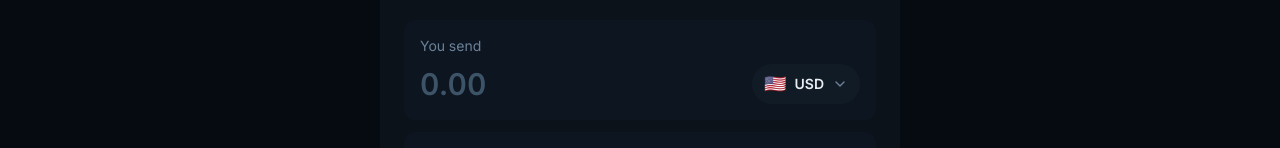
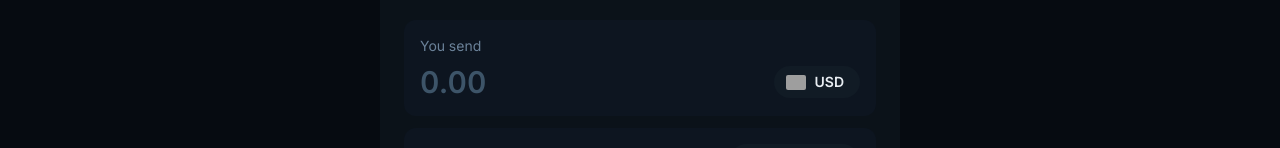
Before and after one commit to aamirdev07/peer-clone, a Next.js app: page /swap in a window 1280 px wide. Shown: the part 212-360 px from the top of the page. Built offline with nearby package versions, Linux system fonts and the light colour scheme; grey boxes are pictures that could not be loaded; a web font is replaced by a local one.

Commit message:
Refactor currency display in multiple components to use CountryFlag for improved visual representation. Updated NewDepositForm, BuyPanel, OrderBookFilters, CurrencySelector, and SellTab to replace flag icons with CountryFlag component.

```diff
--- a/src/components/deposits/NewDepositForm.tsx
+++ b/src/components/deposits/NewDepositForm.tsx
@@ -5,6 +5,7 @@ import { ChevronDown, ChevronUp, X, AlertCircle, HelpCircle } from "lucide-react
 import { toast } from "sonner";
 import { CURRENCIES, PAYMENT_METHODS } from "@/lib/constants";
 import { formatNumber } from "@/lib/utils";
+import CountryFlag from "@/components/shared/CountryFlag";
 
 interface NewDepositFormProps {
   onClose: () => void;
@@ -191,7 +192,7 @@ export default function NewDepositForm({ onClose }: NewDepositFormProps) {
                             <span className="text-text-secondary text-xs uppercase tracking-wider font-medium">Configured Rates</span>
                             <div className="mt-2 flex items-center justify-between bg-bg-surface rounded-lg px-3 py-2.5 border border-border-subtle">
                               <div className="flex items-center gap-2">
-                                <span className="text-lg">{selectedCurrency.flag}</span>
+                                <CountryFlag currency={selectedCurrency.code} size={20} />
                                 <span className="text-text-primary text-sm font-medium">{currency}</span>
                               </div>
                               <div className="text-right">
@@ -321,7 +322,7 @@ export default function NewDepositForm({ onClose }: NewDepositFormProps) {
                     onClick={() => { setCurrencyOpen(!currencyOpen); setPlatformOpen(false); }}
                     className="w-full flex items-center gap-2.5 bg-bg-input rounded-xl px-4 py-3 transition-all hover:bg-bg-surface-hover"
                   >
-                    <span className="text-lg">{selectedCurrency.flag}</span>
+                    <CountryFlag currency={selectedCurrency.code} size={20} />
                     <span className="text-sm font-medium text-text-primary">{selectedCurrency.code}</span>
                     <ChevronDown className="w-4 h-4 text-text-secondary ml-auto" />
                   </button>
@@ -333,7 +334,7 @@ export default function NewDepositForm({ onClose }: NewDepositFormProps) {
                           onClick={() => handleCurrencyChange(c.code)}
                           className={`w-full flex items-center gap-3 px-4 py-2.5 text-sm hover:bg-bg-surface-hover transition-colors ${c.code === currency ? "text-accent-purple" : "text-text-primary"}`}
                         >
-                          <span className="text-lg">{c.flag}</span>
+                          <CountryFlag currency={c.code} size={20} />
                           <span className="font-medium">{c.code}</span>
                         </button>
                       ))}
@@ -380,7 +381,7 @@ export default function NewDepositForm({ onClose }: NewDepositFormProps) {
 
             <div className="flex items-center gap-2">
               <span className="inline-flex items-center gap-1.5 bg-bg-surface-raised rounded-full px-3 py-1.5">
-                <span className="text-lg">{selectedCurrency.flag}</span>
+                <CountryFlag currency={selectedCurrency.code} size={20} />
                 <span className="text-text-primary text-sm font-medium">{currency}</span>
               </span>
             </div>
--- a/src/components/liquidity/BuyPanel.tsx
+++ b/src/components/liquidity/BuyPanel.tsx
@@ -4,6 +4,7 @@ import { useState, useMemo, useRef, useEffect } from "react";
 import { ChevronDown, ChevronUp } from "lucide-react";
 import { toast } from "sonner";
 import { LiquidityRow, PAYMENT_METHODS, CURRENCIES } from "@/lib/constants";
+import CountryFlag from "@/components/shared/CountryFlag";
 import { formatNumber } from "@/lib/utils";
 
 interface BuyPanelProps {
@@ -195,7 +196,7 @@ export default function BuyPanel({ row, onClose }: BuyPanelProps) {
             {formatNumber(sendAmount, 2)}
           </span>
           <div className="flex items-center gap-1.5">
-            <span className="text-lg">{currency.flag}</span>
+            <CountryFlag currency={currency.code} size={18} />
             <span className="text-text-primary text-sm font-medium">{currency.code}</span>
           </div>
         </div>
--- a/src/components/liquidity/OrderBookFilters.tsx
+++ b/src/components/liquidity/OrderBookFilters.tsx
@@ -4,6 +4,7 @@ import { useState, useRef, useEffect } from "react";
 import { useRouter } from "next/navigation";
 import { ChevronDown, Filter, RefreshCw, MoreHorizontal, LayoutList, Table2 } from "lucide-react";
 import { CURRENCIES, PAYMENT_METHODS } from "@/lib/constants";
+import CountryFlag from "@/components/shared/CountryFlag";
 
 interface OrderBookFiltersProps {
   currency: string;
@@ -72,7 +73,7 @@ export default function OrderBookFilters({
           onClick={() => setCurrencyOpen(!currencyOpen)}
           className="flex items-center gap-2 bg-bg-surface-raised hover:bg-bg-surface-hover rounded-full px-3 py-1.5 transition-all duration-200"
         >
-          <span className="text-lg leading-none">{selectedCurrency.flag}</span>
+          <CountryFlag currency={selectedCurrency.code} size={20} />
           <span className="text-sm font-medium text-text-primary">{selectedCurrency.code}</span>
           <ChevronDown className="w-3.5 h-3.5 text-text-secondary" />
         </button>
@@ -89,7 +90,7 @@ export default function OrderBookFilters({
                   c.code === currency ? "text-accent-purple" : "text-text-primary"
                 }`}
               >
-                <span className="text-lg">{c.flag}</span>
+                <CountryFlag currency={c.code} size={20} />
                 <span className="font-medium">{c.code}</span>
               </button>
             ))}
--- /dev/null
+++ b/src/components/shared/CountryFlag.tsx
@@ -0,0 +1,38 @@
+"use client";
+
+/* eslint-disable @next/next/no-img-element */
+
+const COUNTRY_CODES: Record<string, string> = {
+  USD: "us",
+  EUR: "eu",
+  GBP: "gb",
+  ARS: "ar",
+  BRL: "br",
+  INR: "in",
+  MXN: "mx",
+  NGN: "ng",
+  TRY: "tr",
+};
+
+interface CountryFlagProps {
+  currency: string;
+  size?: number;
+  className?: string;
+}
+
+export default function CountryFlag({ currency, size = 20, className = "" }: CountryFlagProps) {
+  const countryCode = COUNTRY_CODES[currency];
+  if (!countryCode) return null;
+
+  return (
+    <img
+      src={`https://flagcdn.com/w40/${countryCode}.png`}
+      srcSet={`https://flagcdn.com/w80/${countryCode}.png 2x`}
+      width={size}
+      height={Math.round(size * 0.75)}
+      alt={currency}
+      className={`inline-block rounded-sm object-cover ${className}`}
+      style={{ width: size, height: Math.round(size * 0.75) }}
+    />
+  );
+}
--- a/src/components/swap/CurrencySelector.tsx
+++ b/src/components/swap/CurrencySelector.tsx
@@ -3,6 +3,7 @@
 import { useState, useRef, useEffect } from "react";
 import { ChevronDown } from "lucide-react";
 import { CURRENCIES } from "@/lib/constants";
+import CountryFlag from "@/components/shared/CountryFlag";
 
 interface CurrencySelectorProps {
   value: string;
@@ -28,7 +29,7 @@ export default function CurrencySelector({ value, onChange }: CurrencySelectorPr
         onClick={() => setOpen(!open)}
         className="flex items-center gap-2 bg-bg-surface-raised hover:bg-bg-surface-hover rounded-full px-3 py-1.5 transition-all duration-200"
       >
-        <span className="text-lg">{selected.flag}</span>
+        <CountryFlag currency={selected.code} size={20} />
         <span className="text-sm font-semibold text-text-primary">{selected.code}</span>
         <ChevronDown className="w-4 h-4 text-text-secondary" />
       </button>
@@ -45,7 +46,7 @@ export default function CurrencySelector({ value, onChange }: CurrencySelectorPr
                 c.code === value ? "text-accent-purple" : "text-text-primary"
               }`}
             >
-              <span className="text-lg">{c.flag}</span>
+              <CountryFlag currency={c.code} size={20} />
               <span className="font-medium">{c.code}</span>
               <span className="text-text-secondary text-xs ml-auto">{c.name}</span>
             </button>
```
Also changed, not shown: src/components/swap/SellTab.tsx (+6 -5 lines).
